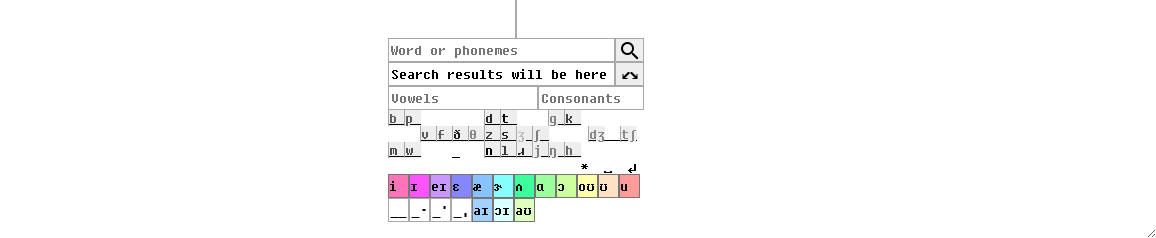
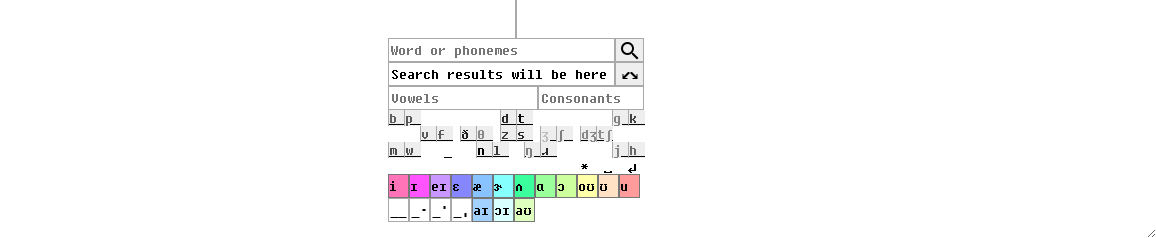
Before and after one commit to freealise/vocalise, a plain HTML site: page index.html in a window 1280 px wide. Shown: the part 562-800 px from the top of the page, 124-1280 px from the left. Drawn offline with Linux system fonts and the light colour scheme.

Commit message:
Update index.html

```diff
--- a/index.html
+++ b/index.html
@@ -415,9 +415,9 @@ pre {
     <div class="l"><input type="text" id="vowels" list="vowels_" placeholder="Vowels" onfocus="ctl=this;"/><datalist id="_vowels"></datalist><datalist id="vowels_"></datalist><input type="text" id="consonants" list="consonants_" placeholder="Consonants" onfocus="ctl=this;"/><datalist id="_consonants"></datalist><datalist id="consonants_"></datalist></div>
 
     <pre oncontextmenu="return false;" id="keys_">
-<span class="u"><a title="B">  </a><a title="P">  </a></span>        <span class="u"><a title="D">  </a><a title="T">  </a></span>    <span class="u"><a title="G">  </a><a title="K">  </a></span>
-    <span class="u"><a title="V">  </a><a title="F">  </a></span><span class="u"><a title="DH">  </a><a title="TH">  </a></span><span class="u"><a title="Z">  </a><a title="S">  </a></span><span class="u"><a title="ZH">  </a><a title="SH">  </a></span>     <span class="u"><a title="JH">  </a>&nbsp;&nbsp;<a title="CH">  </a></span>
-<span class="u"><a title="M">  </a><a title="W">  </a></span>    <a title="_">_ </a>  <span class="u"><a title="N">  </a><a title="L">  </a></span><span class="u"><a title="R">  </a><a title="Y">  </a></span><span class="u"><a title="NG">  </a><a title="HH">  </a></span>
+<span class="u"><a title="B">  </a><a title="P">  </a></span>          <span class="u"><a title="D">  </a><a title="T">  </a></span>          <span class="u"><a title="G">  </a><a title="K">  </a></span>
+    <span class="u"><a title="V">  </a><a title="F">  </a></span> <span class="u"><a title="DH">  </a><a title="TH">  </a></span> <span class="u"><a title="Z">  </a><a title="S">  </a></span> <span class="u"><a title="ZH">  </a><a title="SH">  </a></span> <span class="u"><a title="JH">  </a><a title="CH">  </a></span>
+<span class="u"><a title="M">  </a><a title="W">  </a></span>   <a title="_">_ </a>  <span class="u"><a title="N">  </a><a title="L">  </a></span>  <span class="u"><a title="NG">  </a><a title="R">  </a></span>       <span class="u"><a title="Y">  </a><a title="HH">  </a></span>
                         <a title="Wildcard" href="javascript:" onclick="addPhoneme('*', 'transparent');">* </a> <a title="Space" href="javascript:" onclick="addPhoneme(' ', 'transparent');">␣ </a> <a id="br" title="Newline" href="javascript:" onclick="addPhoneme('\n', 'transparent');">↵ </a></pre>
     <pre oncontextmenu="return false;" id="keys">
 <select title="IY"></select><select title="IH"></select><select title="EY"></select><select title="EH"></select><select title="AE"></select><select title="ER"></select><select title="AH"></select><select title="AA"></select><select title="AO"></select><select title="OW"></select><select title="UH"></select><select title="UW"></select>
@@ -479,9 +479,9 @@ var keys_ = [
   "_ ,_,1",
   "n ,N,1.0000",
   "l ,L,0.4471",
+  "ŋ ,NG,0.1000",
   "ɹ ,R,0.5663",
   "j ,Y,0.0911",
-  "ŋ ,NG,0.1000",
   "h ,HH,0.1739",
 ];
 
```
